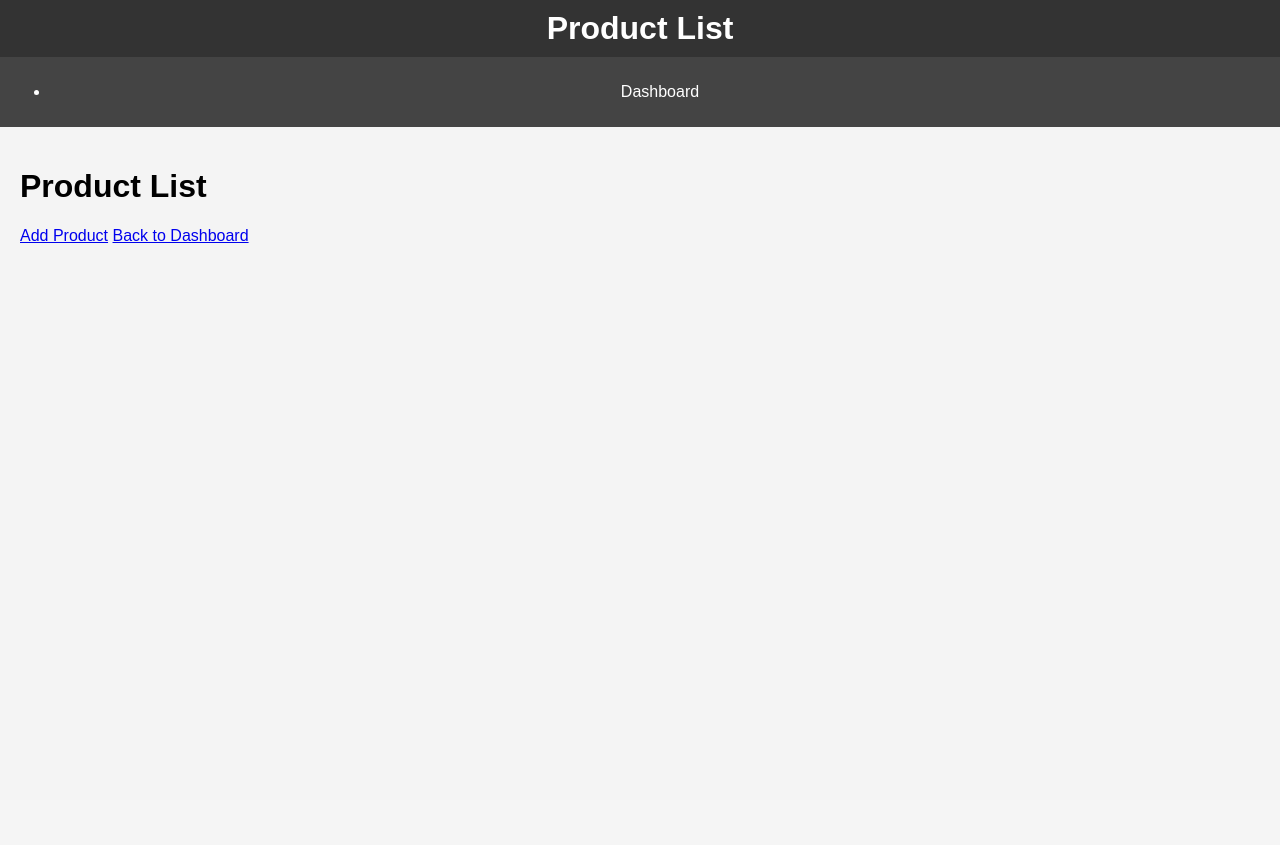
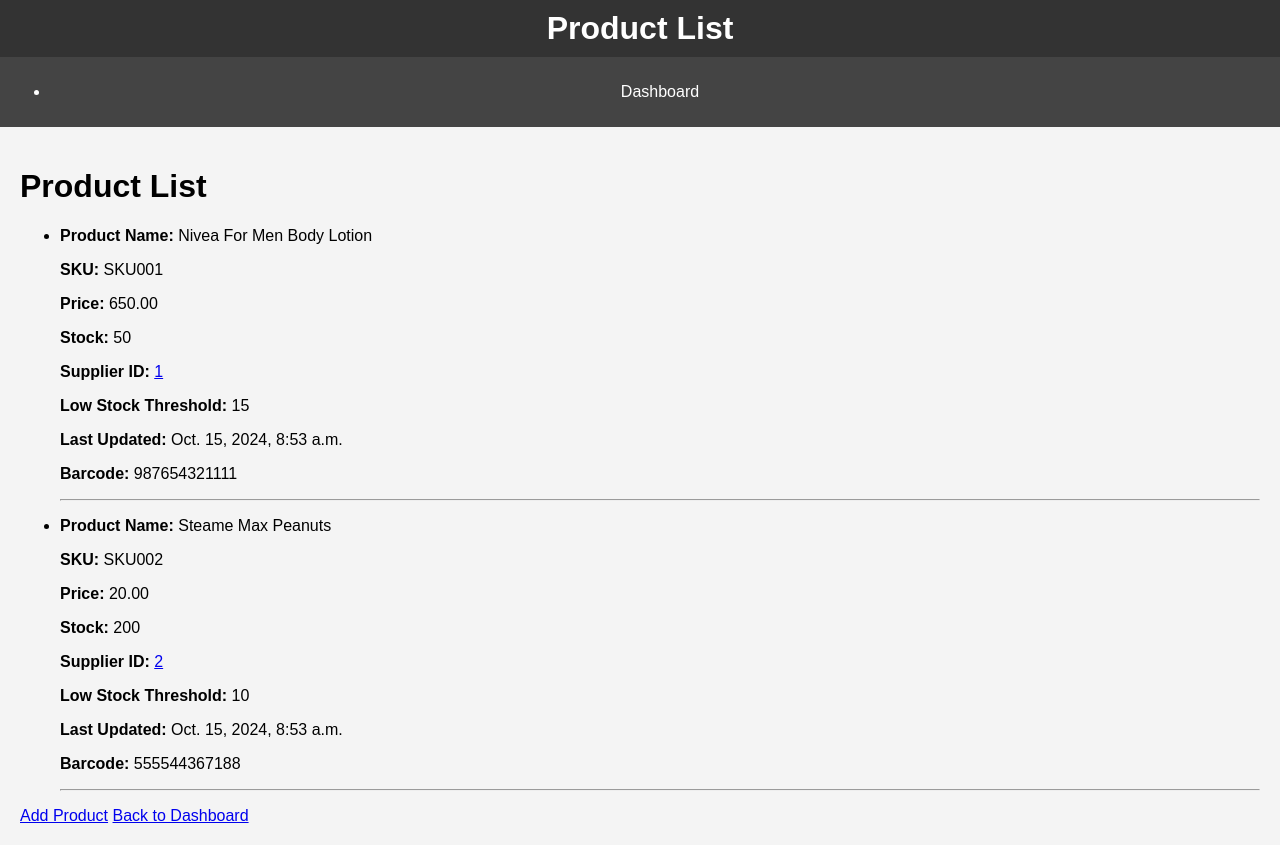
Before and after one commit to donshammah96/smartretaildb, a Django app: page /core/products/ in a window 1280 px wide. Before the commit the page ends 243 px from the top, so only its background shows below. Run offline with Django 5.2, Linux system fonts and the light colour scheme; data comes from the database, SQL or seed files in the repository; both versions use the stored data as it was after the commit; parts of the project's set-up code (start-up, migrations or seed data) failed here and were passed over.

Commit message:
fixed product_list and suppliers

```diff
--- a/retailassistdb/core/templates/core/product_list.html
+++ b/retailassistdb/core/templates/core/product_list.html
@@ -5,7 +5,21 @@
 <h1>Product List</h1>
 <ul>
     {% for product in products %}
-        <li>{{ product.name }}</li>
+        <li>
+            <div class="product-details">
+                <p><strong>Product Name:</strong> {{ product.name }}</p>
+                <p><strong>SKU:</strong> {{ product.sku }}</p>
+                <p><strong>Price:</strong> {{ product.price }}</p>
+                <p><strong>Stock:</strong> {{ product.stock }}</p>
+                <p><strong>Supplier ID:</strong> <a href="{% url 'core:suppliers' product.supplier_id %}">{{ product.supplier_id }}</a></p>
+                <p><strong>Low Stock Threshold:</strong> {{ product.low_stock_threshold }}</p>
+                <p><strong>Last Updated:</strong> {{ product.last_updated }}</p>
+                <p><strong>Barcode:</strong> {{ product.barcode }}</p>
+            </div>
+            <hr>
+        </li>
+    {% empty %}
+        <li>No products found.</li>
     {% endfor %}
 </ul>
 <a href="{% url 'core:add_product' %}">Add Product</a>
--- a/retailassistdb/core/views.py
+++ b/retailassistdb/core/views.py
@@ -94,7 +94,9 @@ def customer_list(request):
 
 def product_list(request):
     products = Product.objects.all()
-    return render(request, "core/product_list.html", {"product": products})
+    return render(request, "core/product_list.html", {
+        "products": products
+        })
 
 def transaction_list(request):
     transactions = request.session.get('transactions_list', [])  # Replace with actual data fetching logic
@@ -164,7 +166,9 @@ def add_supplier(request):
 
 def suppliers(request):
     suppliers = Supplier.objects.all()
-    return render(request, "core/suppliers.html", {"suppliers": suppliers})
+    return render(request, "core/suppliers.html", {
+        "suppliers": suppliers
+        })
 
 def revenue_report(request):
     revenue_data = RevenueReport.objects.all()
```
Also changed, not shown: retailassistdb/core/templates/core/suppliers.html (+12 -2 lines), retailassistdb/db.sqlite3.
